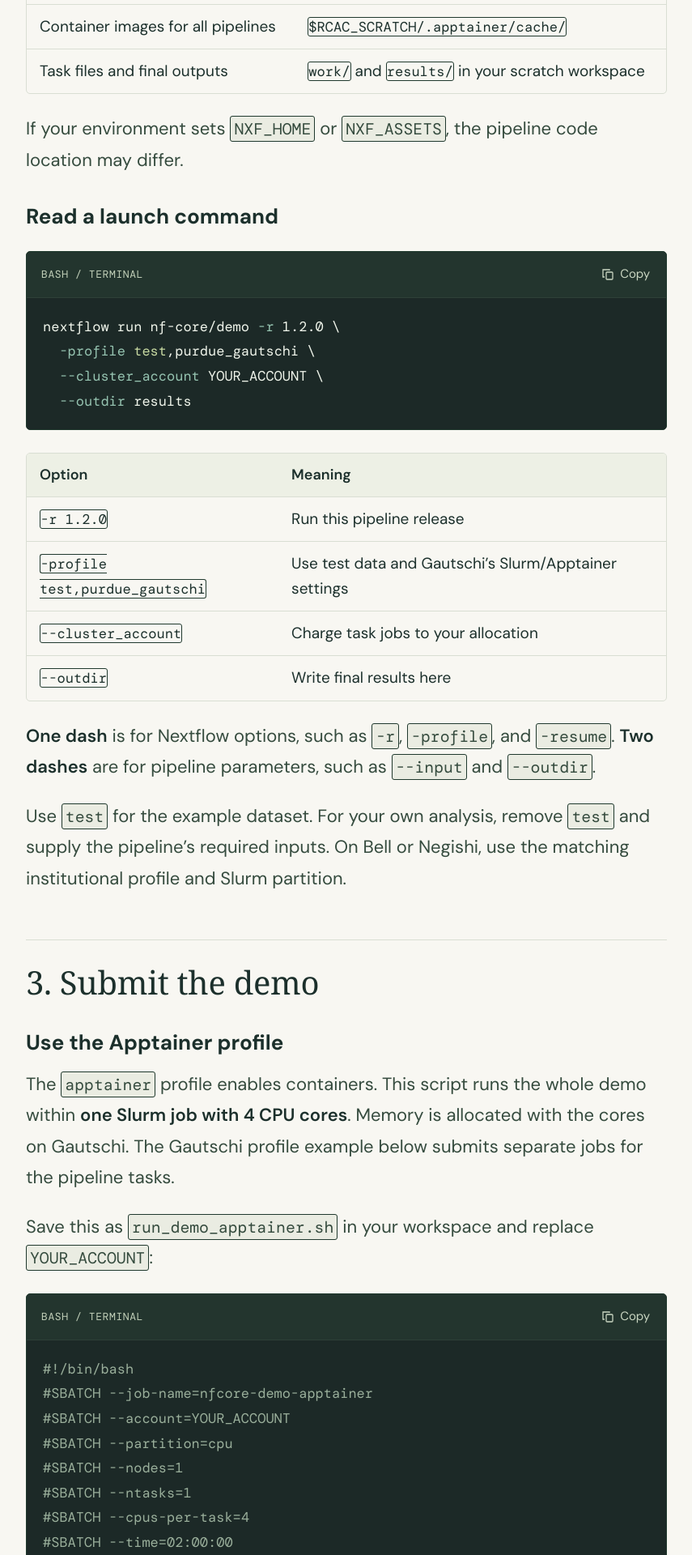
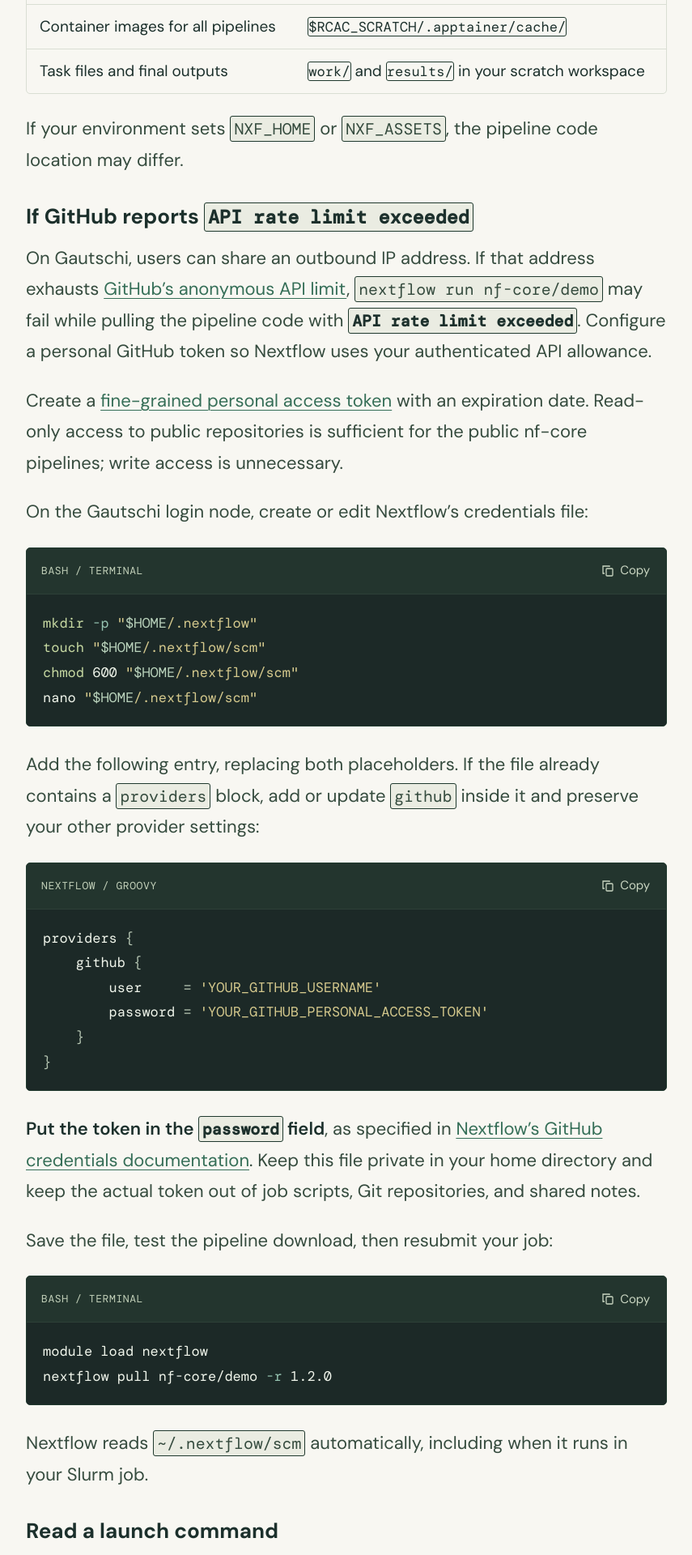
Before and after one commit to zhan4429/PurdueNfWorkshop, a Jekyll site: the page built from nf-core.md, in a window 1280 px wide. Shown: the part 4142-6062 px from the top of the page at 81% size, without its empty margins (336-1191 px from the left). Built offline with Jekyll 4.4.1, drawn with Linux system fonts in a browser that asks for light colours; some web fonts are replaced.

Commit message:
Document GitHub API rate limit workaround for Nextflow

````diff
--- a/nf-core.md
+++ b/nf-core.md
@@ -83,6 +83,43 @@ The export is optional with the [Gautschi institutional profile](https://nf-co.r
 | Task files and final outputs       | `work/` and `results/` in your scratch workspace |
 
 If your environment sets `NXF_HOME` or `NXF_ASSETS`, the pipeline code location may differ.
+
+### If GitHub reports `API rate limit exceeded`
+
+On Gautschi, users can share an outbound IP address. If that address exhausts [GitHub's anonymous API limit](https://docs.github.com/en/rest/using-the-rest-api/rate-limits-for-the-rest-api), `nextflow run nf-core/demo` may fail while pulling the pipeline code with **`API rate limit exceeded`**. Configure a personal GitHub token so Nextflow uses your authenticated API allowance.
+
+Create a [fine-grained personal access token](https://docs.github.com/en/authentication/keeping-your-account-and-data-secure/managing-your-personal-access-tokens#creating-a-fine-grained-personal-access-token) with an expiration date. Read-only access to public repositories is sufficient for the public nf-core pipelines; write access is unnecessary.
+
+On the Gautschi login node, create or edit Nextflow's credentials file:
+
+```bash
+mkdir -p "$HOME/.nextflow"
+touch "$HOME/.nextflow/scm"
+chmod 600 "$HOME/.nextflow/scm"
+nano "$HOME/.nextflow/scm"
+```
+
+Add the following entry, replacing both placeholders. If the file already contains a `providers` block, add or update `github` inside it and preserve your other provider settings:
+
+```groovy
+providers {
+    github {
+        user     = 'YOUR_GITHUB_USERNAME'
+        password = 'YOUR_GITHUB_PERSONAL_ACCESS_TOKEN'
+    }
+}
+```
+
+**Put the token in the `password` field**, as specified in [Nextflow's GitHub credentials documentation](https://docs.seqera.io/nextflow/git#github). Keep this file private in your home directory and keep the actual token out of job scripts, Git repositories, and shared notes.
+
+Save the file, test the pipeline download, then resubmit your job:
+
+```bash
+module load nextflow
+nextflow pull nf-core/demo -r 1.2.0
+```
+
+Nextflow reads `~/.nextflow/scm` automatically, including when it runs in your Slurm job.
 
 ### Read a launch command
 
````
